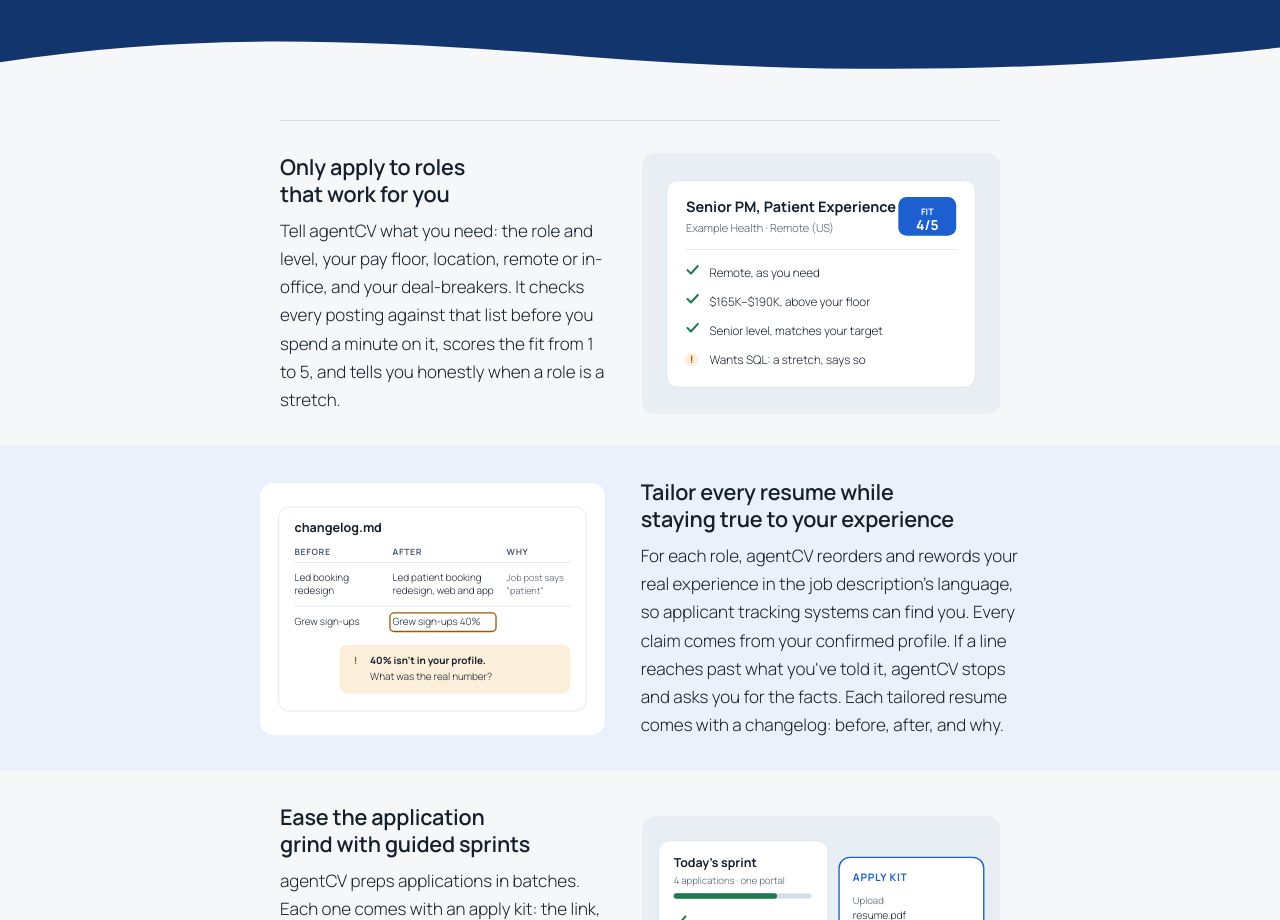
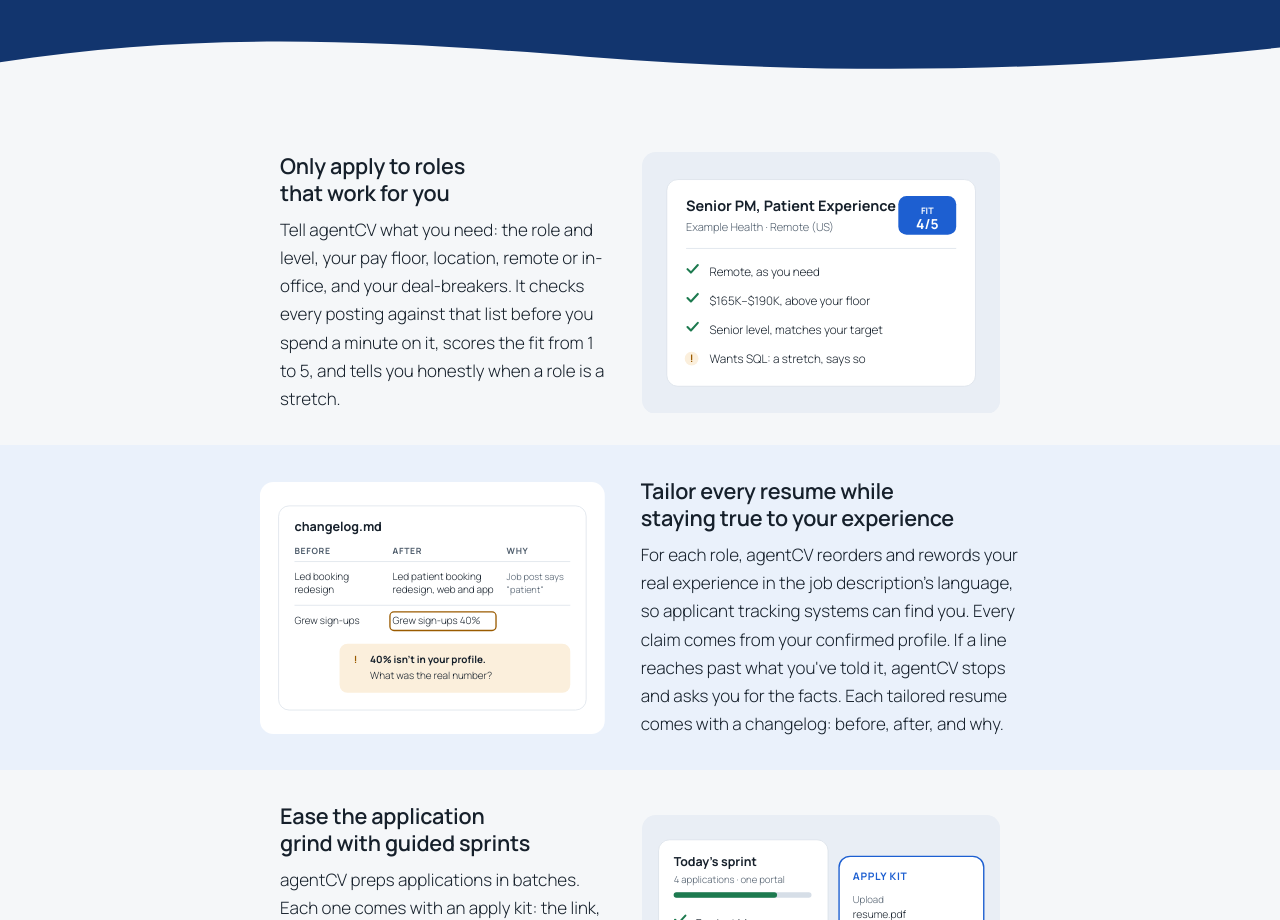
Before and after one commit to agentcv/agentcv.github.io, a plain HTML site: page index.html in a window 1280 px wide. Shown: the part 1040-1960 px from the top of the page. Drawn offline with Linux system fonts and the light colour scheme.

Commit message:
Home: no divider above the first value prop
Co-Authored-By: Claude Opus 5.5 <noreply@anthropic.com>

```diff
--- a/style.css
+++ b/style.css
@@ -136,6 +136,7 @@ a.fn:hover { text-decoration: underline; }
 .cta .actions { display: flex; flex-wrap: wrap; gap: 12px; }
 .band-soft { background: var(--soft-band); border-top: 0 !important; }
 .band-soft + .prop { border-top: 0; }
+.props .prop:first-of-type { border-top: 0; }
 .band-soft .f-tint { fill: var(--surface); }
 
 /* Product screenshot */
```
